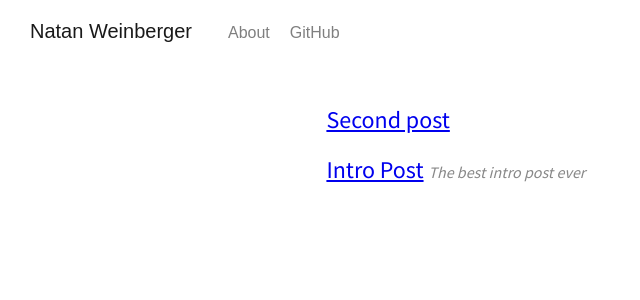
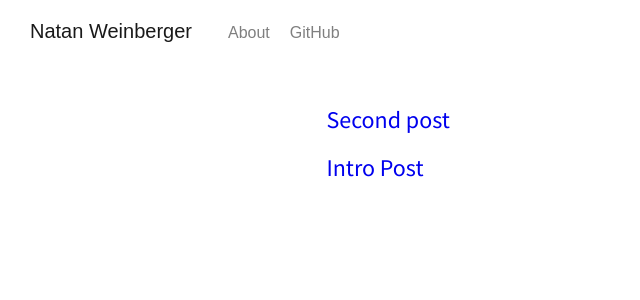
Before and after one commit to natanweinberger/natanweinberger.github.io, a Jekyll site: the page built from index.html, in a window 1280 px wide. Shown: the top 300 px of the page, without its empty margins (0-640 px from the left). Built offline with Jekyll 4.4.1, drawn with Linux system fonts in a browser that asks for light colours.

Commit message:
Add hr ellipsis class, remove post text decoration

```diff
--- a/index.html
+++ b/index.html
@@ -7,7 +7,7 @@
   {% for post in site.posts %}
   <div class="post">
     <a href="{{ post.url }}">{{ post.title }}</a>
-    <span class='subtitle'>{{ post.subtitle }}</span>
+    <!-- <span class='subtitle'>{{ post.subtitle }}</span> -->
   </div>
   {% endfor %}
 </div>
--- a/public/css/main.css
+++ b/public/css/main.css
@@ -18,7 +18,7 @@
     position: fixed;
     left: 0;
     right: 0;
-    height: 3rem;
+    height: 2rem;
     font-family: Arial;
     z-index: 1;
     padding: 15px;
@@ -105,6 +105,10 @@
     font-style: italic;
 }
 
+.posts .post a {
+    text-decoration: none;
+}
+
 .post-date {
     color: rgba(0, 0, 0, 0.8);
 }
@@ -149,7 +153,7 @@
 
 /* Horizonal rule */
 
-hr {
+hr.ellipse {
     margin-top: 52px;
     margin-bottom: 42px;
     text-align: center;
@@ -158,12 +162,11 @@
     overflow: visible;
 }
 
-hr::before {
+hr.ellipse::before {
     position: relative;
     top: -25px;
     margin-left: 0.8em;
     font-size: 21px;
-    font-style: italic;
     font-weight: 400;
     letter-spacing: 0.8em;
     color: rgba(0, 0, 0, 0.6);
```
